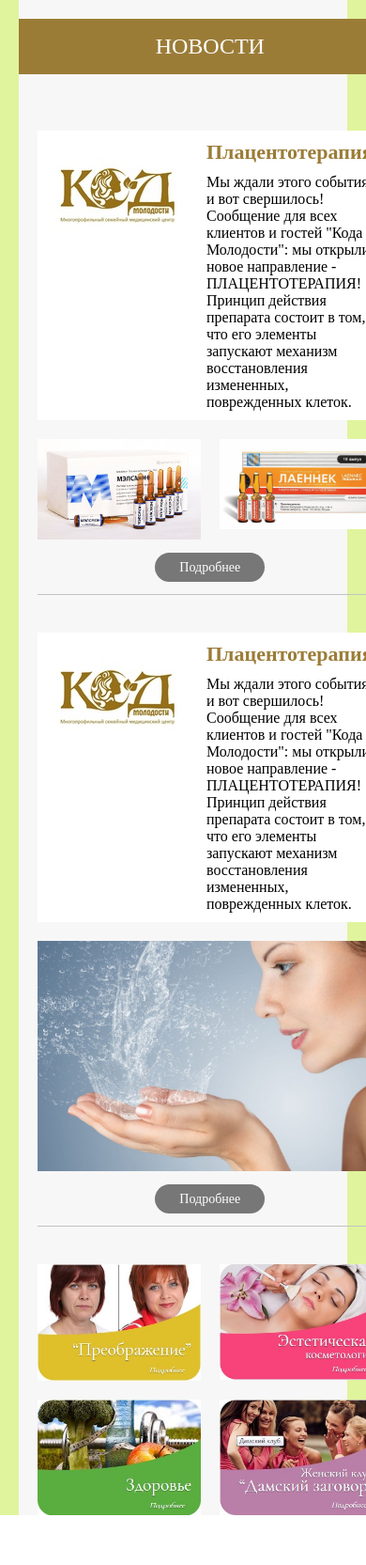
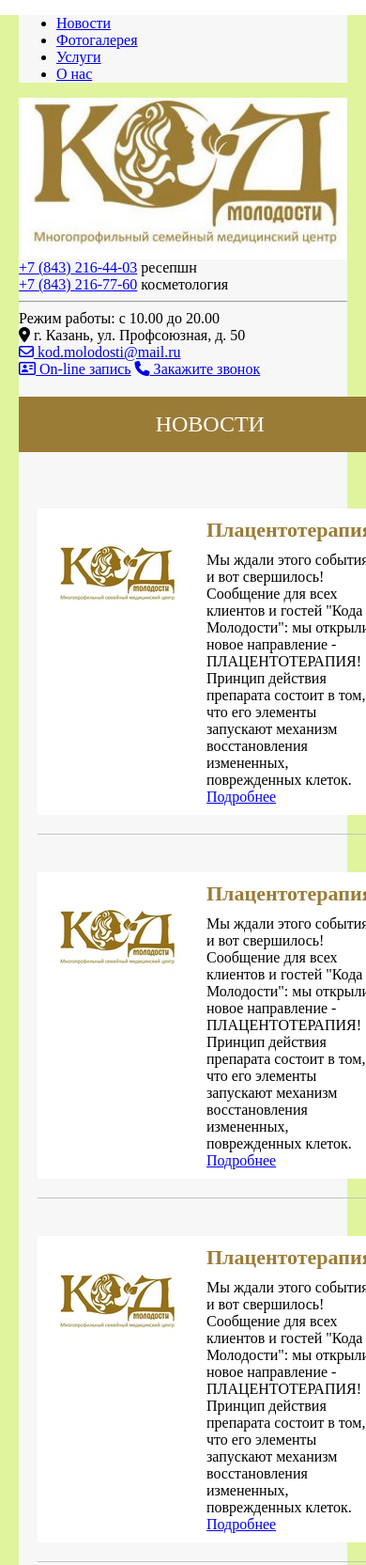
Before and after one commit to antonberlin/kod_molodosti, a website: page index.html in a window 390 px wide. Shown: the top 1665 px of the page at 94% size. Before the commit the page ends 1612 px from the top, so only its background shows below. Drawn offline with Linux system fonts and the light colour scheme.

Commit message:
Update index.html

```diff
--- a/index.html
+++ b/index.html
@@ -5,9 +5,55 @@
 	<title>Document</title>
 	<link rel="stylesheet" type="text/css" href="style.css">
 	<meta name="viewport" content="width=device-width, initial-scale=1">
+<script src="https://use.fontawesome.com/42d0dfeecc.js"></script>
+<link href="https://fonts.googleapis.com/css?family=Roboto" rel="stylesheet">
 </head>
 <body>
 <div class="wrapper">
+<div class="menu container">
+
+	<ul class="menu__container">
+		<li><a href="http://xn----gtbbqgigndbb0bn.xn--p1ai/#breadcrumbs" class="link1" title="Новости">Новости</a></li>
+<li><a href="http://xn----gtbbqgigndbb0bn.xn--p1ai/fotogalereya#breadcrumbs" class="link1" title="Фотогалерея">Фотогалерея</a>
+</li>
+<li><a href="http://xn----gtbbqgigndbb0bn.xn--p1ai/uslugi#breadcrumbs" class="link1" title="Услуги">Услуги</a>
+</li>
+<li><a href="http://xn----gtbbqgigndbb0bn.xn--p1ai/#" class="link1" title="О нас">О нас</a></li>
+</ul>
+</div>
+<div class="header__grid header grid container">
+
+<div>
+	<a href="http://xn----gtbbqgigndbb0bn.xn--p1ai/" id="logo" title="Главная"><img src="files/Screenshot_16.jpg"></a>
+
+</div>
+
+
+
+<div class="align_center2">
+	<a href="tel:+78432164403" id="phone-01"><span>+7 (843)</span> 216-44-03</a>
+	<span id="phone-01-title">ресепшн</span><br>
+	<a href="tel:+78432167760" id="phone-02"><span>+7 (843)</span> 216-77-60</a>
+	<span> косметология </span>
+	<hr>
+
+
+
+<div>Режим работы: с 10.00 до 20.00</div>
+	<div id="address"><i class="fa fa-map-marker" aria-hidden="true"></i>
+г. Казань, ул. Профсоюзная, д. 50</div>
+	<a href="mailto:kod.molodosti@mail.ru" id="email"><i class="fa fa-envelope-o" aria-hidden="true"></i>
+kod.molodosti@mail.ru</a>
+
+
+</div>
+	<div class="align_center"><a rel="fancy-form" href="http://xn----gtbbqgigndbb0bn.xn--p1ai/#online-order-form" id="online-order"><i class="fa fa-address-card-o" aria-hidden="true"></i>
+	On-line запись</a>
+	<a rel="fancy-form" href="http://xn----gtbbqgigndbb0bn.xn--p1ai/#call-order-form" id="call"><span class="fa fa-phone" aria-hidden="true"></span>
+	Закажите звонок</a>
+	</div>
+</div>
+
 	<div class="container grid container_grid">
 		<div class="left_col">
 		<h1>Новости</h1>
@@ -16,39 +62,51 @@
 
 				<div class="textarea-01">
 					<div class="textarea__grid grid">
-					<div class="textarea__img"><img src="files/150x120-log320.fd9.jpg"></div>
+					<div><img src="files/150x120-log320.fd9.jpg" class="textarea__img"></div>
 					<div>
 					<h3>Плацентотерапия</h3>
-					<p>Мы ждали этого события и вот свершилось! Сообщение для всех клиентов и гостей "Кода Молодости": мы открыли новое направление - ПЛАЦЕНТОТЕРАПИЯ!</p>
-					<p>Принцип действия препарата состоит в том, что его элементы запускают механизм восстановления измененных, поврежденных клеток.</p>
+					 <p>Мы ждали этого события и вот свершилось! Сообщение для всех клиентов и гостей "Кода Молодости": мы открыли новое направление - ПЛАЦЕНТОТЕРАПИЯ!</p>
+					<p>Принцип действия препарата состоит в том, что его элементы запускают механизм восстановления измененных, поврежденных клеток. <a href="#" class="textarea__link">Подробнее</a></p>
+
 					</div>
 					</div>
-					<div class="grid tpl_img">
-						<a href=""><img src="files/melsmon-v-kosmetologii.jpg"></a>
-						<a href=""><img src="files/unnamed.jpg"></a>
-					</div>
-					<div class="tpl_link grid"><a href="" class="podrobnee"><span class="podrobnee_text">Подробнее</span></a></div>
-				</div>
+
+
+			</div>
 			</div>
 			<div class="news-tpl">
 
 				<div class="textarea-01">
-				<div class="textarea__grid grid">
-					<div class="textarea__img"><img src="files/150x120-log320.fd9.jpg"></div>
+					<div class="textarea__grid grid">
+					<div><img src="files/150x120-log320.fd9.jpg" class="textarea__img"></div>
 					<div>
 					<h3>Плацентотерапия</h3>
-					<p>Мы ждали этого события и вот свершилось! Сообщение для всех клиентов и гостей "Кода Молодости": мы открыли новое направление - ПЛАЦЕНТОТЕРАПИЯ!</p>
-					<p>Принцип действия препарата состоит в том, что его элементы запускают механизм восстановления измененных, поврежденных клеток.</p>
+					 <p>Мы ждали этого события и вот свершилось! Сообщение для всех клиентов и гостей "Кода Молодости": мы открыли новое направление - ПЛАЦЕНТОТЕРАПИЯ!</p>
+					<p>Принцип действия препарата состоит в том, что его элементы запускают механизм восстановления измененных, поврежденных клеток. <a href="#" class="textarea__link">Подробнее</a></p>
+
 					</div>
 					</div>
-					<div class="tpl_img">
-						<a href=""><img src="files/biorivitaciya.jpg"></a>
+
+
+			</div>
+			</div>
+			<div class="news-tpl">
+
+				<div class="textarea-01">
+					<div class="textarea__grid grid">
+					<div><img src="files/150x120-log320.fd9.jpg" class="textarea__img"></div>
+					<div>
+					<h3>Плацентотерапия</h3>
+					 <p>Мы ждали этого события и вот свершилось! Сообщение для всех клиентов и гостей "Кода Молодости": мы открыли новое направление - ПЛАЦЕНТОТЕРАПИЯ!</p>
+					<p>Принцип действия препарата состоит в том, что его элементы запускают механизм восстановления измененных, поврежденных клеток. <a href="#" class="textarea__link">Подробнее</a></p>
 
 					</div>
-					<div class="tpl_link grid"><a href="" class="podrobnee"><span class="podrobnee_text">Подробнее</span></a></div>
-				</div>
+					</div>
+
+
 			</div>
 			</div>
+		</div>
 		</div>
 		<div class="right_col">
 			<div class="rightcol-blocks grid">
@@ -61,6 +119,6 @@
 		</div>
 	</div>
 </div>
-	<script type="text/javascript">alert(window.innerWidth)</script>
+	<script type="text/javascript"></script>
 </body>
 </html>
```
